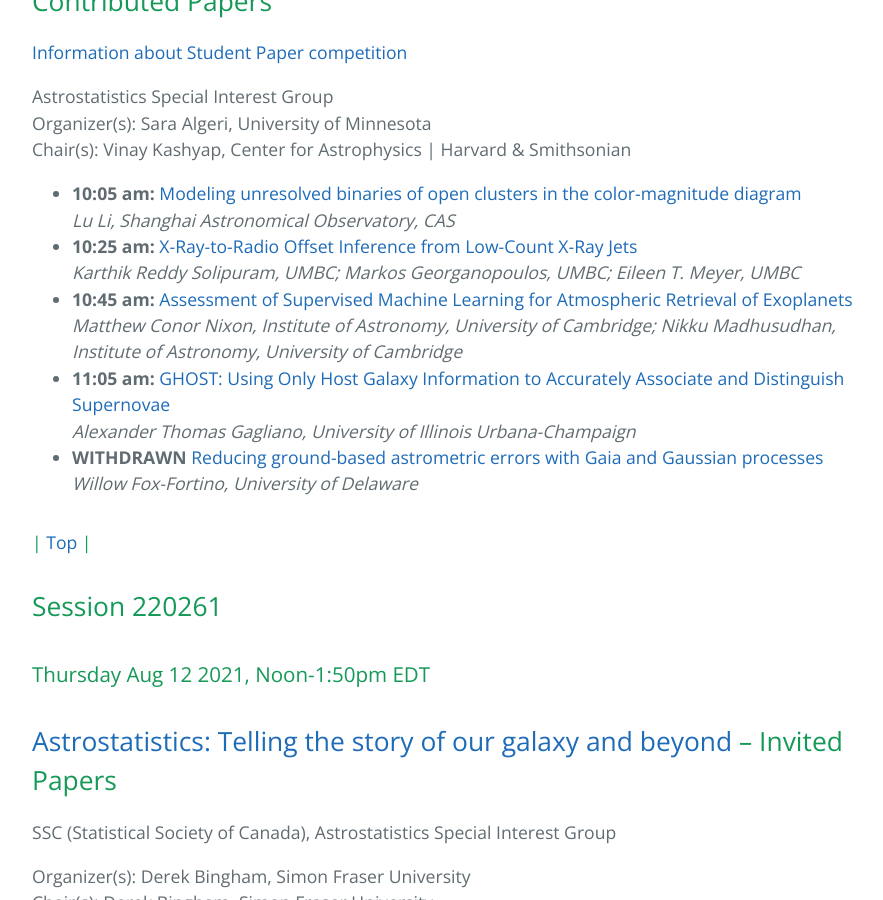
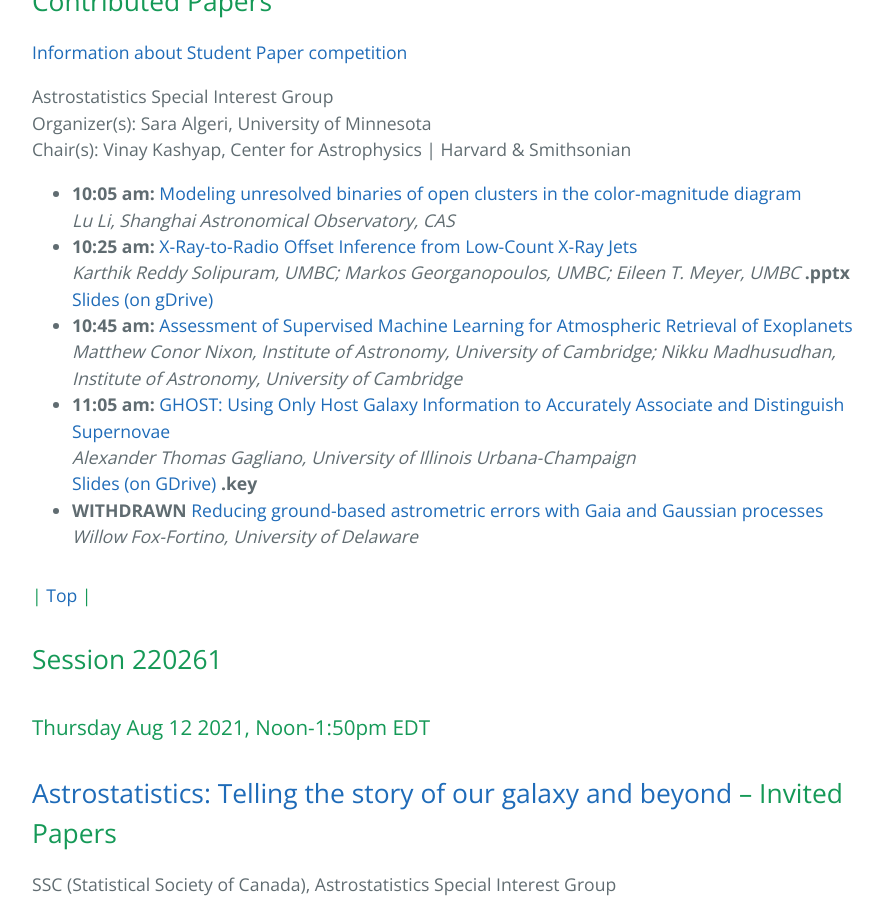
Before and after one commit to aigamstat/aigamstat.github.io, a Jekyll site: the page built from jsm2021/index.md, in a window 1280 px wide and 900 px high, scrolled down 5031 px. Shown: the whole window, without its empty margins (192-1075 px from the left). Built offline with Jekyll 4.4.1, drawn with Linux system fonts in a browser that asks for light colours; some of the changed text lies outside the part shown.

Commit message:
fixing the large files links (2)

```diff
--- a/jsm2021/index.md
+++ b/jsm2021/index.md
@@ -60,7 +60,7 @@ the #jsm2021 channel.
 
 - **3:35 pm:** [Low Hanging Fruit: Common analysis problems in astronomy without statistically principled solutions](https://ww2.amstat.org/meetings/jsm/2021/onlineprogram/AbstractDetails.cfm?abstractid=314425)
   *Vinay L. Kashyap, Center for Astrophysics | Harvard & Smithsonian*
-  [Slides](./jsm2021_vlk.pdf)
+  [Slides (on gDrive)](https://drive.google.com/file/d/1JtOlAnLYm4d0WidRaSbuceczyNWqNjR0/view?usp=sharing) **.pdf**
 
 - **3:55 pm:** [Hide-and-seek: Finding Earth Analags hidden in Extreme Precision Radial Velocity Spectra](https://ww2.amstat.org/meetings/jsm/2021/onlineprogram/AbstractDetails.cfm?abstractid=315523)
   *Jessi J. Cisewski-Kehe, University of Wisconsin-Madison*
@@ -163,11 +163,13 @@ the #jsm2021 channel.
 - **10:05 am:** [Modeling unresolved binaries of open clusters in the color-magnitude diagram](https://ww2.amstat.org/meetings/jsm/2021/onlineprogram/AbstractDetails.cfm?abstractid=317202)
   *Lu Li, Shanghai Astronomical Observatory, CAS*
 - **10:25 am:** [X-Ray-to-Radio Offset Inference from Low-Count X-Ray Jets](https://ww2.amstat.org/meetings/jsm/2021/onlineprogram/AbstractDetails.cfm?abstractid=317353)
-  *Karthik Reddy Solipuram, UMBC; Markos Georganopoulos, UMBC; Eileen T. Meyer, UMBC*
+  *Karthik Reddy Solipuram, UMBC; Markos Georganopoulos, UMBC; Eileen T. Meyer, UMBC* **.pptx**
+  [Slides (on gDrive)](https://docs.google.com/presentation/d/1T7lWShyRgXdg6JHhjKr_BEGRD8eF9Fwc/edit?usp=sharing&ouid=109405733595524793422&rtpof=true&sd=true)
 - **10:45 am:** [Assessment of Supervised Machine Learning for Atmospheric Retrieval of Exoplanets](https://ww2.amstat.org/meetings/jsm/2021/onlineprogram/AbstractDetails.cfm?abstractid=317364)
   *Matthew Conor Nixon, Institute of Astronomy, University of Cambridge; Nikku Madhusudhan, Institute of Astronomy, University of Cambridge*
 - **11:05 am:** [GHOST: Using Only Host Galaxy Information to Accurately Associate and Distinguish Supernovae](https://ww2.amstat.org/meetings/jsm/2021/onlineprogram/AbstractDetails.cfm?abstractid=317566)
   *Alexander Thomas Gagliano, University of Illinois Urbana-Champaign*
+  [Slides (on GDrive)](https://drive.google.com/file/d/1gb8_De-IFUrXeq46YSHum1DuKUmLFg2g/view?usp=sharing) **.key**
 - **WITHDRAWN** [Reducing ground-based astrometric errors with Gaia and Gaussian processes](https://ww2.amstat.org/meetings/jsm/2021/onlineprogram/AbstractDetails.cfm?abstractid=317521)
   *Willow Fox-Fortino, University of Delaware*
 
```
